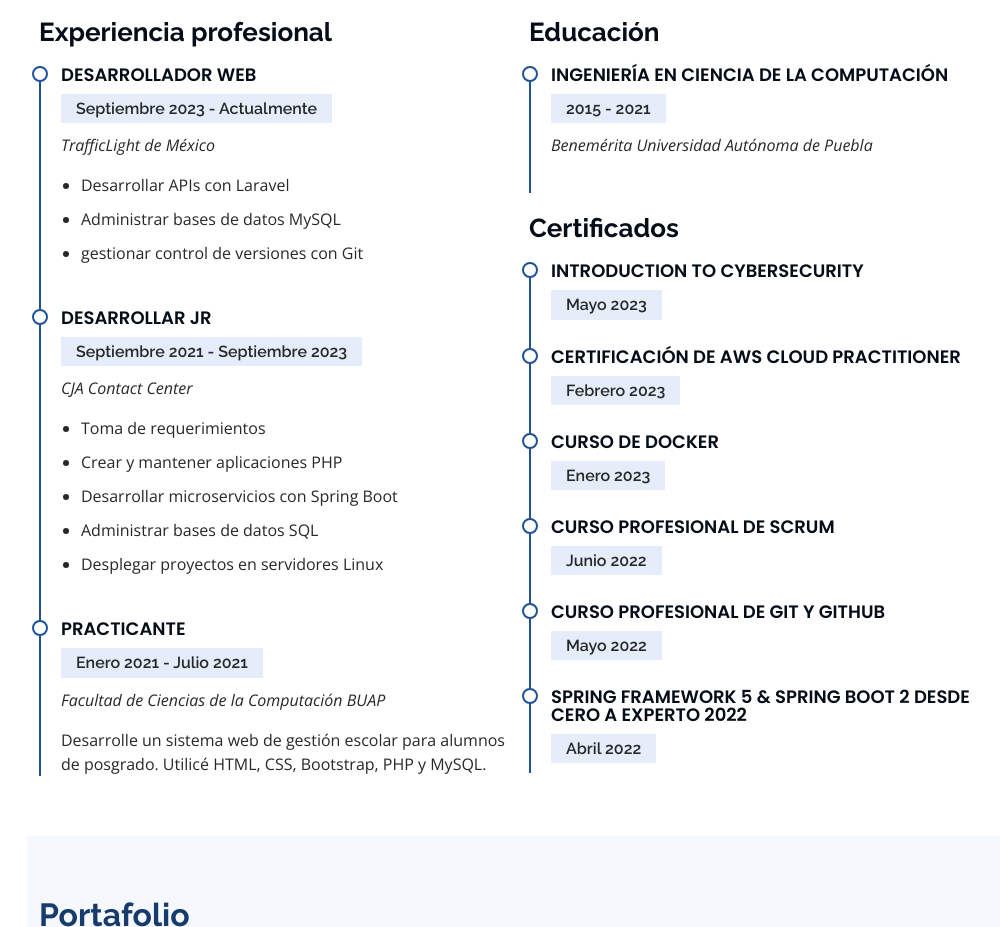
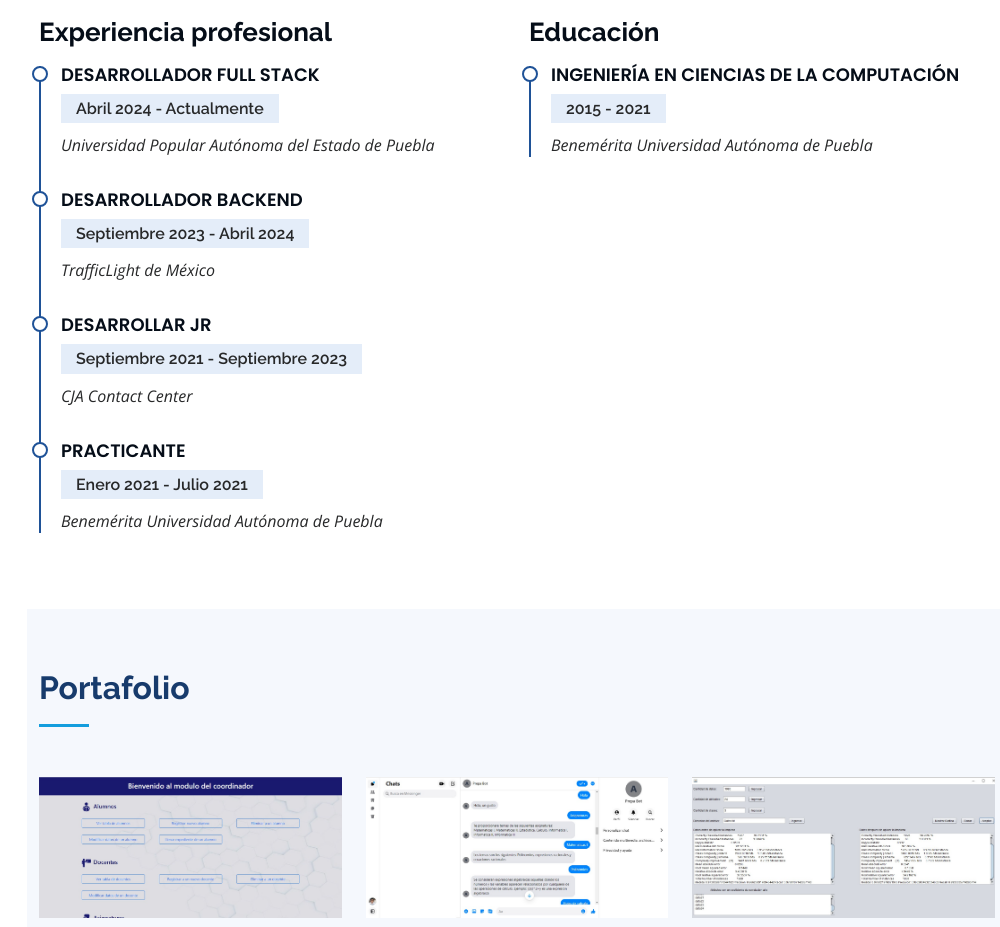
Before and after one commit to JaredSantiag/JaredSantiag, a plain HTML site: page index.html in a window 1280 px wide. Shown: the part 1400-2327 px from the top of the page, without its empty margins (273-1273 px from the left). Drawn offline with nearby package versions, Linux system fonts and the light colour scheme.

Commit message:
UPDT: Se actualiza la experiencia

```diff
--- a/index.html
+++ b/index.html
@@ -45,7 +45,6 @@
         <div class="social-links mt-3 text-center">
           <a href="https://www.linkedin.com/in/jaredsantiag" class="linkedin"><i class="bi bi-linkedin"></i></a>
           <a href="https://github.com/JaredSantiag" class="github"><i class="bi bi-github"></i></a>
-          <a href="https://twitter.com/JaredSantiag" class="twitter"><i class="bi bi-twitter"></i></a>
           <a href="https://www.instagram.com/jaredsantiag" class="instagram"><i class="bi bi-instagram"></i></a>
         </div>
       </div>
@@ -70,7 +69,7 @@
   <section id="hero" class="d-flex flex-column justify-content-center align-items-center">
     <div class="hero-container" data-aos="fade-in">
       <h1>Jared Santiago</h1>
-      <p><span class="typed" data-typed-items="Ingeniero De Software, Desarrollador Backend"></span></p>
+      <p><span class="typed" data-typed-items="Desarrollador Full Stack, Ingeniero en Ciencias de la Computación"></span></p>
     </div>
   </section>
 
@@ -142,34 +141,27 @@
             <h3 class="resume-title">Experiencia profesional</h3>
 
             <div class="resume-item">
-              <h4>Desarrollador web</h4>
-              <h5>Septiembre 2023 - Actualmente</h5>
+              <h4>Desarrollador Full Stack</h4>
+              <h5>Abril 2024 - Actualmente</h5>
+              <p><em>Universidad Popular Autónoma del Estado de Puebla</em></p>
+            </div>
+
+            <div class="resume-item">
+              <h4>Desarrollador Backend</h4>
+              <h5>Septiembre 2023 - Abril 2024</h5>
               <p><em>TrafficLight de México</em></p>
-              <ul>
-                <li>Desarrollar APIs con Laravel</li>
-                <li>Administrar bases de datos MySQL</li>
-                <li>gestionar control de versiones con Git</li>
-              </ul>
             </div>
 
             <div class="resume-item">
               <h4>Desarrollar Jr</h4>
               <h5>Septiembre 2021 - Septiembre 2023</h5>
               <p><em>CJA Contact Center</em></p>
-              <ul>
-                <li>Toma de requerimientos</li>
-                <li>Crear y mantener aplicaciones PHP</li>
-                <li>Desarrollar microservicios con Spring Boot</li>
-                <li>Administrar bases de datos SQL</li>
-                <li>Desplegar proyectos en servidores Linux</li>
-              </ul>
             </div>
 
             <div class="resume-item">
               <h4>Practicante</h4>
               <h5>Enero 2021 - Julio 2021</h5>
-              <p><em>Facultad de Ciencias de la Computación BUAP</em></p>
-              Desarrolle un sistema web de gestión escolar para alumnos de posgrado. Utilicé HTML, CSS, Bootstrap, PHP y MySQL.
+              <p><em>Benemérita Universidad Autónoma de Puebla</em></p>
             </div>
 
           </div>
@@ -178,38 +170,11 @@
 
             <h3 class="resume-title">Educación</h3>
             <div class="resume-item">
-              <h4>Ingeniería en Ciencia de la Computación</h4>
+              <h4>Ingeniería en Ciencias de la Computación</h4>
               <h5>2015 - 2021</h5>
               <p><em>Benemérita Universidad Autónoma de Puebla</em></p>
               <p></p>
             </div>
-
-            <h3 class="resume-title">Certificados</h3>
-            <div class="resume-item">
-              <h4>Introduction to Cybersecurity</h4>
-              <h5>Mayo 2023</h5>
-            </div>
-            <div class="resume-item">
-              <h4>Certificación de AWS Cloud Practitioner</h4>
-              <h5>Febrero 2023</h5>
-            </div>
-            <div class="resume-item">
-              <h4>Curso de Docker</h4>
-              <h5>Enero 2023</h5>
-            </div>
-            <div class="resume-item">
-              <h4>Curso Profesional de Scrum</h4>
-              <h5>Junio 2022</h5>
-            </div>
-            <div class="resume-item">
-              <h4>Curso Profesional de Git y GitHub</h4>
-              <h5>Mayo 2022</h5>
-            </div>
-            <div class="resume-item">
-              <h4>Spring Framework 5 & Spring Boot 2 desde cero a experto 2022</h4>
-              <h5>Abril 2022</h5>
-            </div>
-
           </div>
         </div>
 
```
